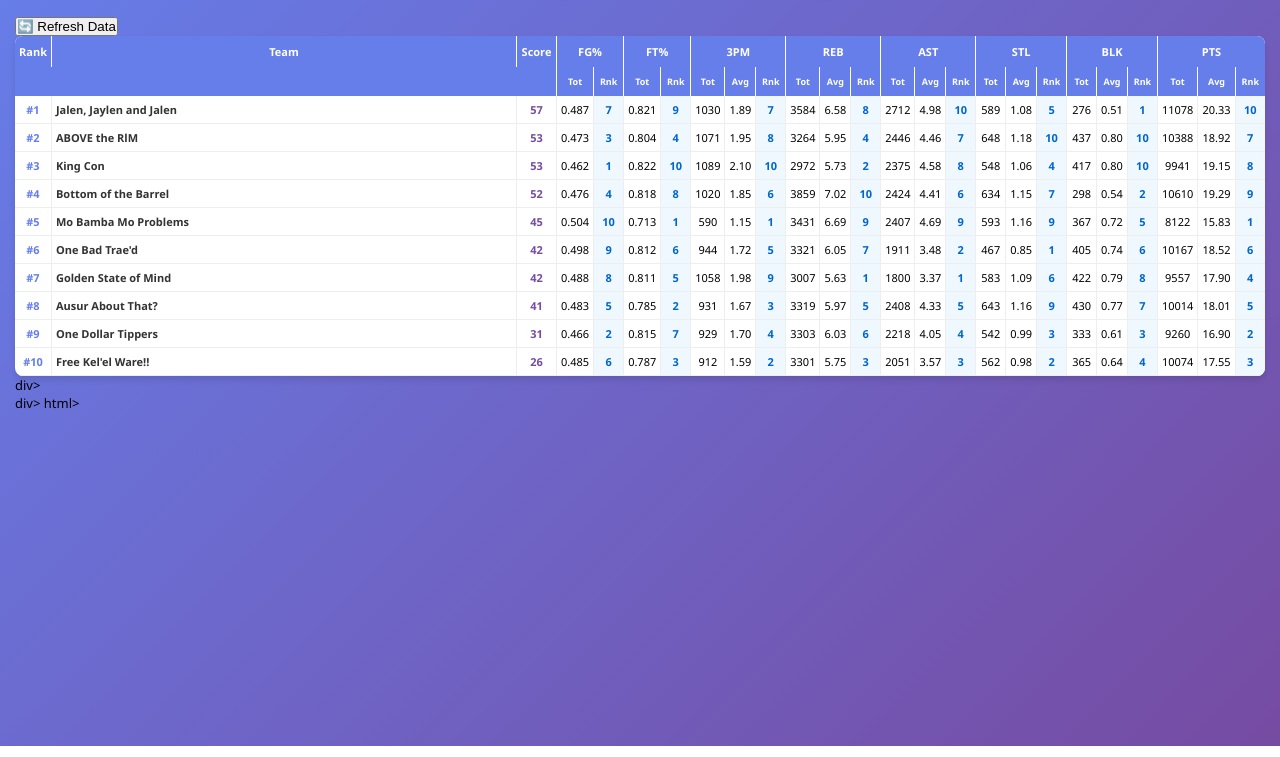
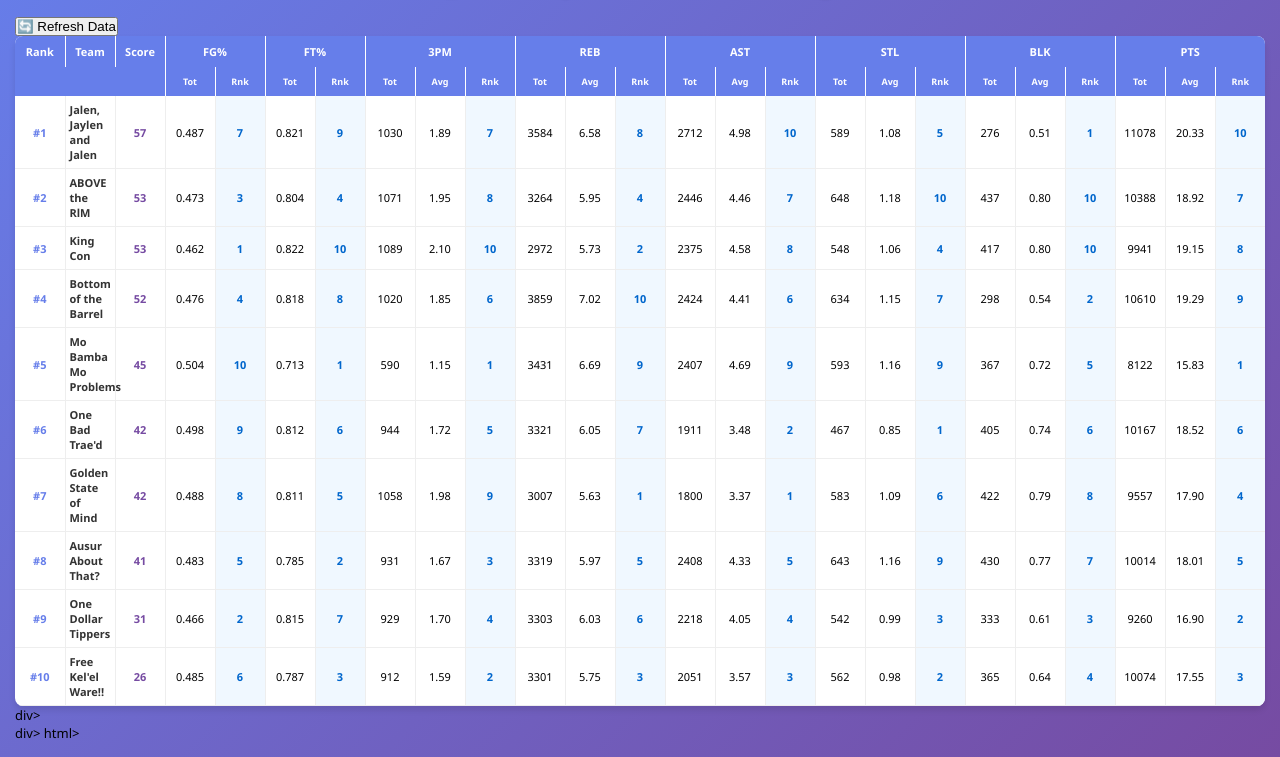
Before and after one commit to albertclu/fantasy-basketball-rankings, a plain HTML site: page index.html in a window 1280 px wide. Shown: the part 54-811 px from the top of the page. Drawn offline with Linux system fonts and the light colour scheme.

Commit message:
Add styles for table layout and button

```diff
--- a/index.html
+++ b/index.html
@@ -41,6 +41,9 @@
 
                 table {
                               width: 100%;
+                              border-collapse: collapse;
+                              font-size: 11px;
+                              table-layout: fixed;
 
 
                       button {
```
